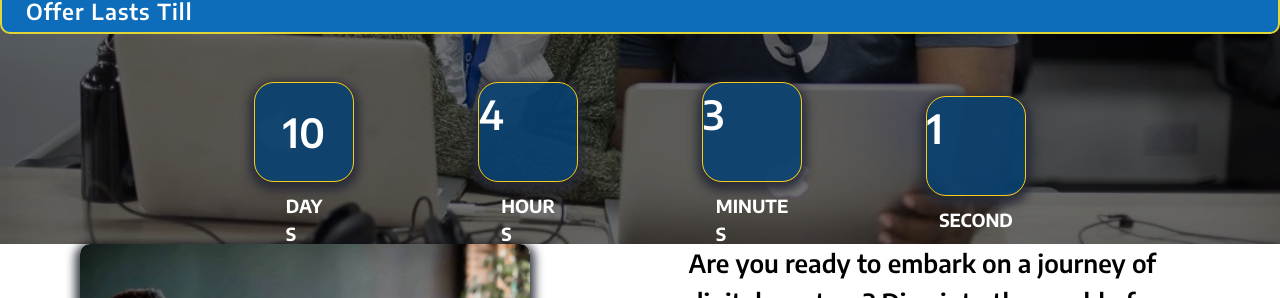
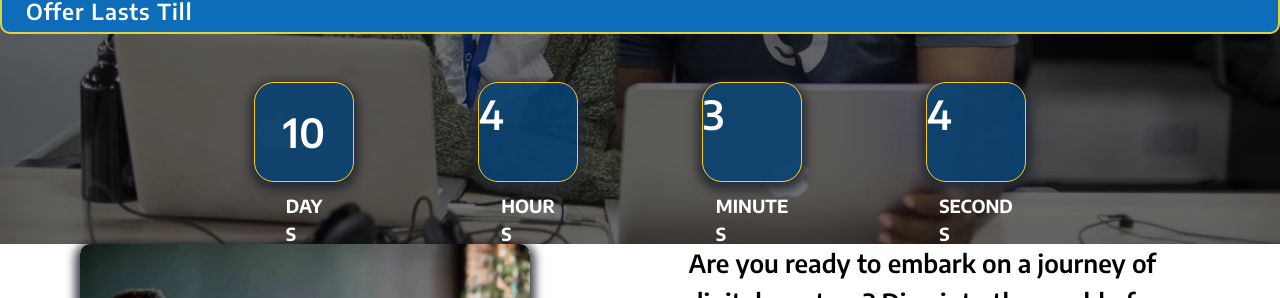
Before and after one commit to Kennius7/shosan-academy-app, a React (Vite) app: page / in a window 1280 px wide. Shown: the part 356-654 px from the top of the page. Built offline with nearby package versions, Linux system fonts and the light colour scheme; no server answers.

Commit message:
login fix - 03

```diff
--- a/src/components/Hero.jsx
+++ b/src/components/Hero.jsx
@@ -49,7 +49,7 @@ const Hero = () => {
                 </div>
 
                 <div className="w-full sm:mt-12 mt-4">
-                    <CountdownTimer examTimeLimit={1000} days={10} hours={4} minutes={3} seconds={1} />
+                    <CountdownTimer examTimeLimit={1000} days={10} hours={4} minutes={3} seconds={4} />
                 </div>
 
             </div>
```
